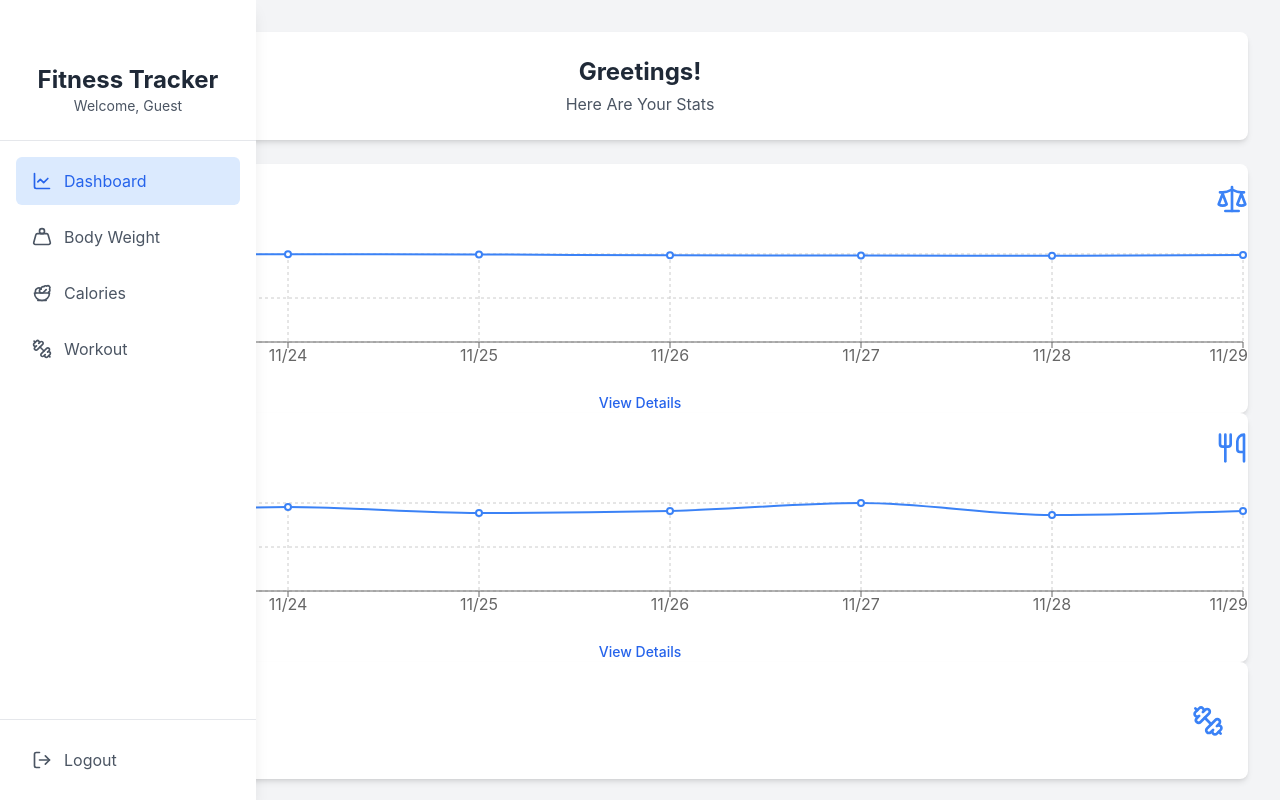
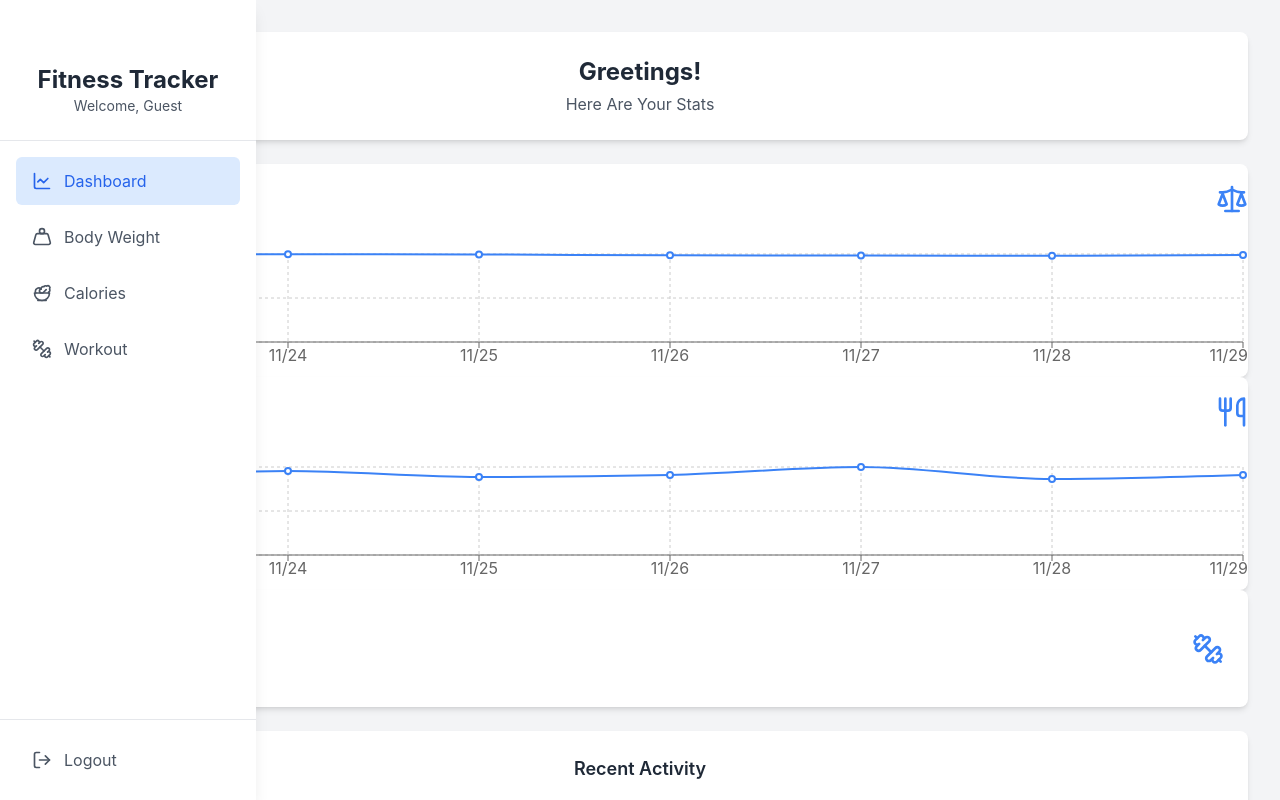
Before and after one commit to liana-zhu/Fitness-Goal-Tracker-Web-App, a React (Create React App) app in the folder frontend/: page /home in a window 1280 px wide. Shown: the top 800 px of the page. Built offline with nearby package versions, Linux system fonts and the light colour scheme.

Commit message:
Got rid of view details button on the dashboard

```diff
--- a/frontend/src/components/Dashboard.js
+++ b/frontend/src/components/Dashboard.js
@@ -19,11 +19,6 @@ import { Scale, Utensils, Dumbbell } from "lucide-react";
 // - Create REST endpoints:
 //   GET /api/dashboard/stats - Returns current weight, calories, workout count
 //   GET /api/dashboard/activity - Returns recent activity feed
-// - SQL tables needed:
-//   weight_logs
-//   calorie_logs
-//   workouts
-//   activities
 
 // Data constants
 // TODO Backend: Replace with API response data
@@ -67,12 +62,6 @@ const Dashboard = () => {
     { date: "Sun", workouts: 0 },
   ];
 
-  const handleViewDetails = (title, data) => {
-    // TODO: Frontend - Implement navigation/modal for detailed view
-    // TODO: Backend - Add API endpoint for detailed data retrieval
-    console.log(`Viewing details for ${title}`, data);
-  };
-
   const SummaryCard = ({ title, value, unit, icon: Icon, data }) => (
     <div className="bg-white rounded-lg shadow-md p-g flex flex-col">
       <div className="flex items-center justify-between mb-4">
@@ -87,6 +76,7 @@ const Dashboard = () => {
       </div>
       <div className="h-32">
         <ResponsiveContainer width="100%" height="100%">
+          {/* RIGHT HERE IS WHERE THE HARDCODED DATA IS BEING GRAPHED */}
           <LineChart data={data}>
             <CartesianGrid strokeDasharray="3 3" />
             <XAxis dataKey="date" />
@@ -101,12 +91,6 @@ const Dashboard = () => {
           </LineChart>
         </ResponsiveContainer>
       </div>
-      <button
-        onClick={() => handleViewDetails(title, data)}
-        className="mt-4 text-blue-600 hover:text-blue-700 text-sm font-medium"
-      >
-        View Details
-      </button>
     </div>
   );
 
@@ -132,7 +116,6 @@ const Dashboard = () => {
         <h2 className="text-2xl font-bold text-gray-800">Greetings!</h2>
         <p className="text-gray-600 mt-1">Here Are Your Stats</p>
       </div>
-
       {/* Summary Grid */}
       <div>
         {/* DUMMY DATA FOR FRONTEND/BACKEND IMPLEMENTATION */}
@@ -160,8 +143,6 @@ const Dashboard = () => {
           icon={Dumbbell}
         />
       </div>
-
-      {/* Recent Activity */}
       <div className="bg-white rounded-lg shadow-md p-6">
         <h3 className="text-lg font-semibold text-gray-800 mb-4">
           Recent Activity
```
